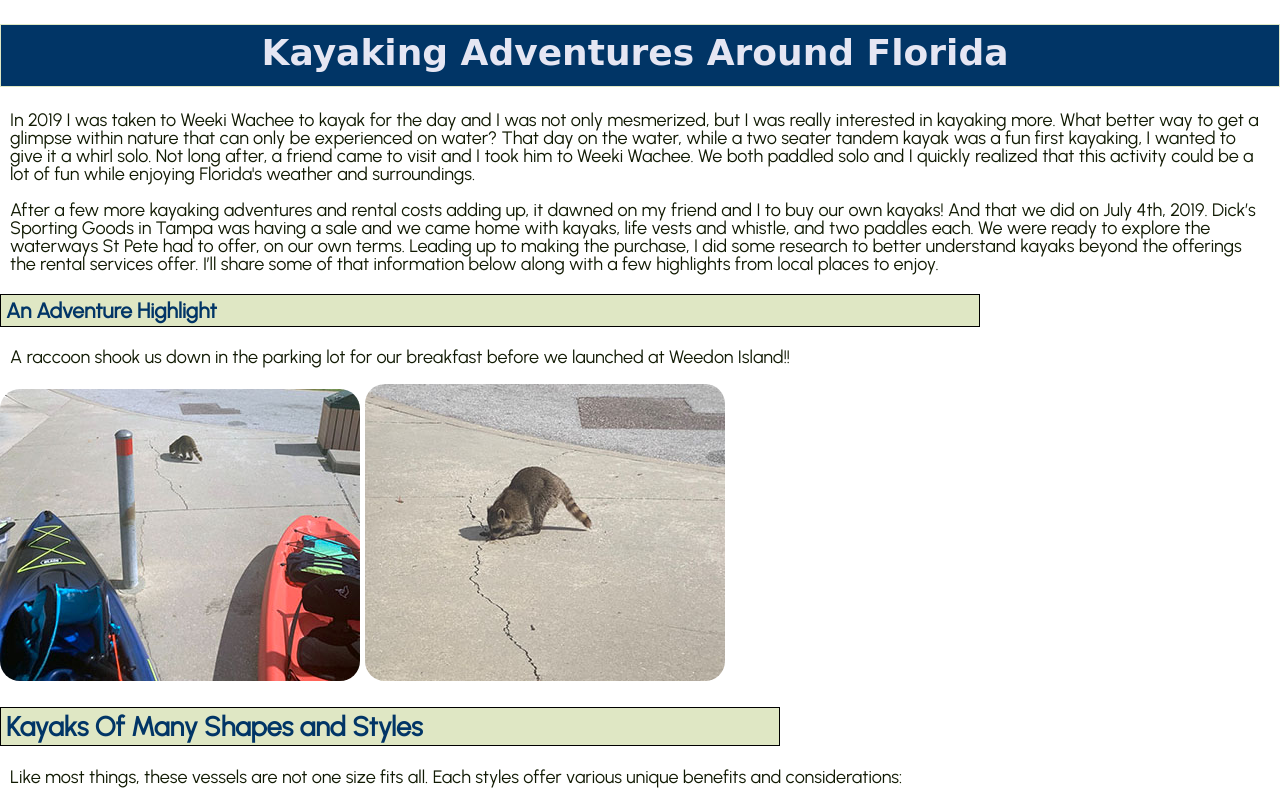
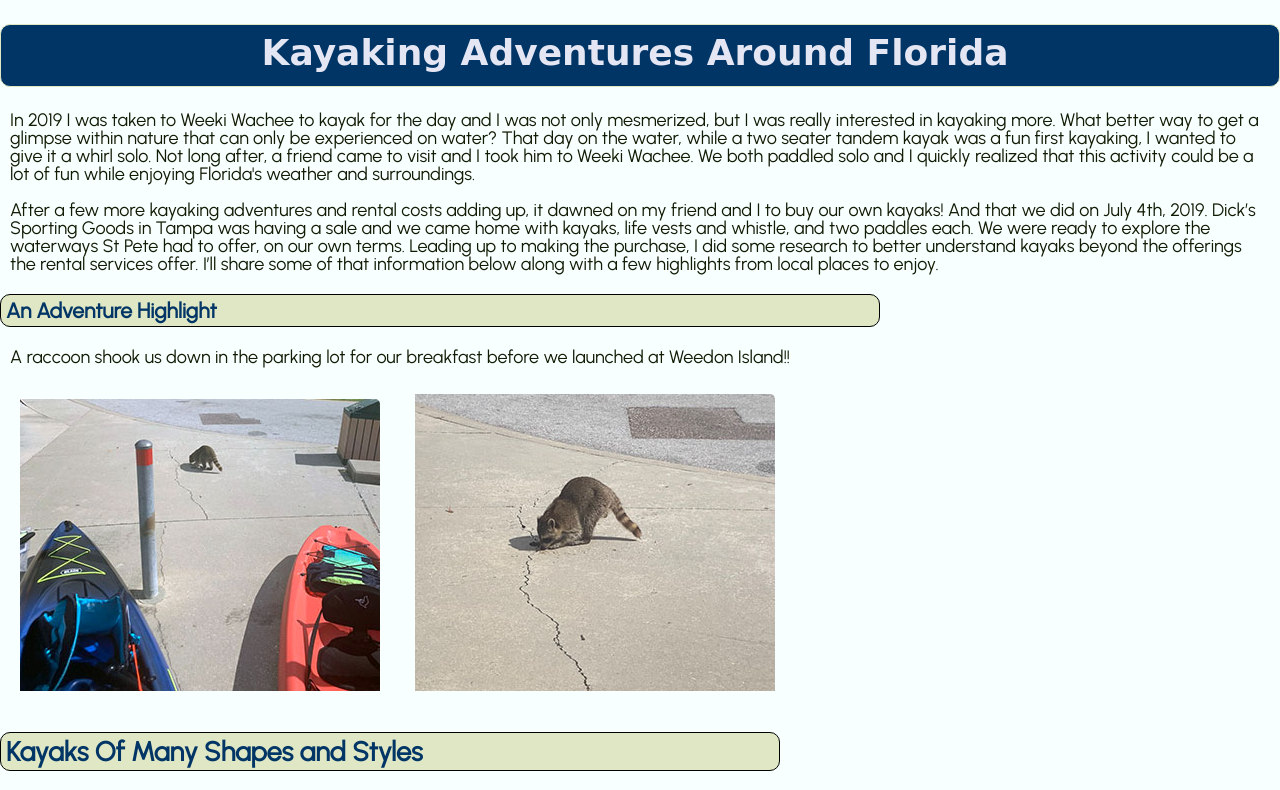
Before and after one commit to shawnsoltesz/HelloHTML, a website built with Vite: page index.html in a window 1280 px wide. Shown: the top 790 px of the page. Built offline with nearby package versions, Linux system fonts and the light colour scheme; a web font is replaced by a local one.

Commit message:
updates to CSS style.html

```diff
--- a/src/style.css
+++ b/src/style.css
@@ -1,5 +1,6 @@
 :root {
   font: 18px / 1 sans-serif;
+  background-color: rgb(247, 255, 255);
 }
 html {
   height: 100%;
@@ -15,7 +16,7 @@ h1 {
   background-color: rgb(1, 53, 102);
   border: 1px solid rgb(223, 231, 196);
   padding: 10px 15px 15px 5px;
-
+  border-radius: 10px;
   text-align: center;
 }
 
@@ -26,6 +27,7 @@ h2 {
   border: 1px solid black;
   padding: 5px 5px 5px 5px;
   margin-right: 500px;
+  border-radius: 10px;
 }
 
 h3 {
@@ -34,7 +36,8 @@ h3 {
   background-color: rgb(223, 231, 196);
   border: 1px solid black;
   padding: 5px 5px 5px 5px;
-  margin-right: 300px;
+  margin-right: 400px;
+  border-radius: 10px;
 }
 
 p {
@@ -49,10 +52,11 @@ ul {
 }
 
 img {
-  border-radius: 20px;
+  padding: 10px 10px 15px 20px;
+  border-radius: 15px;
 }
 
 a:hover,
 link:hover {
-  color: rgb(155, 135, 47);
+  color: rgb(155, 121, 47);
 }
```
Also changed, not shown: pictures.html (+1 -1 lines).
